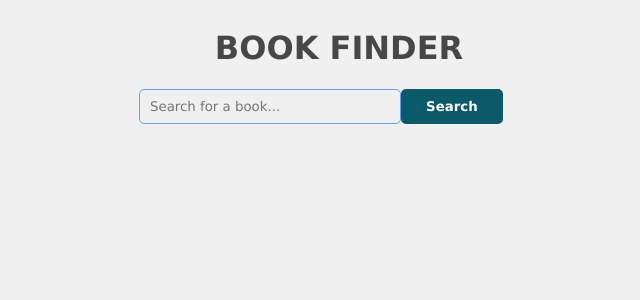
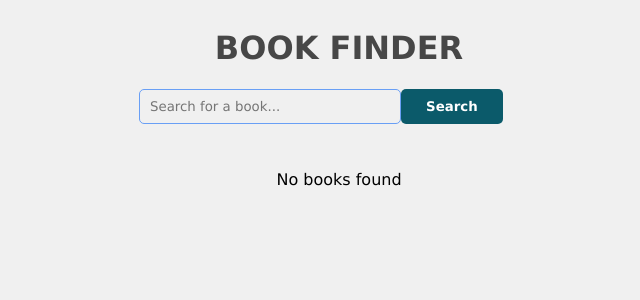
Before and after one commit to Jacoberson/book-finder, a React (Vite) app: page / in a window 1280 px wide. Shown: the top 300 px of the page, without its empty margins (301-941 px from the left). Built offline with nearby package versions, Linux system fonts and the light colour scheme.

Commit message:
Create EmptyList component
- Create EmptyList component for when no books are returned

```diff
--- a/src/App.css
+++ b/src/App.css
@@ -87,8 +87,10 @@ img {
   gap: 20px;
 }
 
-.no-books {
-  margin: auto;
+.empty-list {
+  display: flex;
+  justify-content: center;
+  margin-top: 30px;
 }
 
 .book-card {
--- a/src/App.jsx
+++ b/src/App.jsx
@@ -2,6 +2,7 @@ import "./App.css";
 import { useState } from "react";
 import Header from "./components/Header";
 import BookDisplay from "./components/BookDisplay";
+import EmptyList from "./components/EmptyList";
 import getBooks from "./api.js";
 
 function App() {
@@ -20,7 +21,7 @@ function App() {
         setSearchInput={setSearchInput}
         handleSearch={handleSearch}
       />
-      <BookDisplay searchData={searchData} />
+      {searchData ? <BookDisplay searchData={searchData} /> : <EmptyList />}
     </>
   );
 }
--- /dev/null
+++ b/src/components/EmptyList.jsx
@@ -0,0 +1,9 @@
+function EmptyList() {
+  return (
+    <div className="empty-list">
+      <p>No books found</p>
+    </div>
+  );
+}
+
+export default EmptyList;
```
